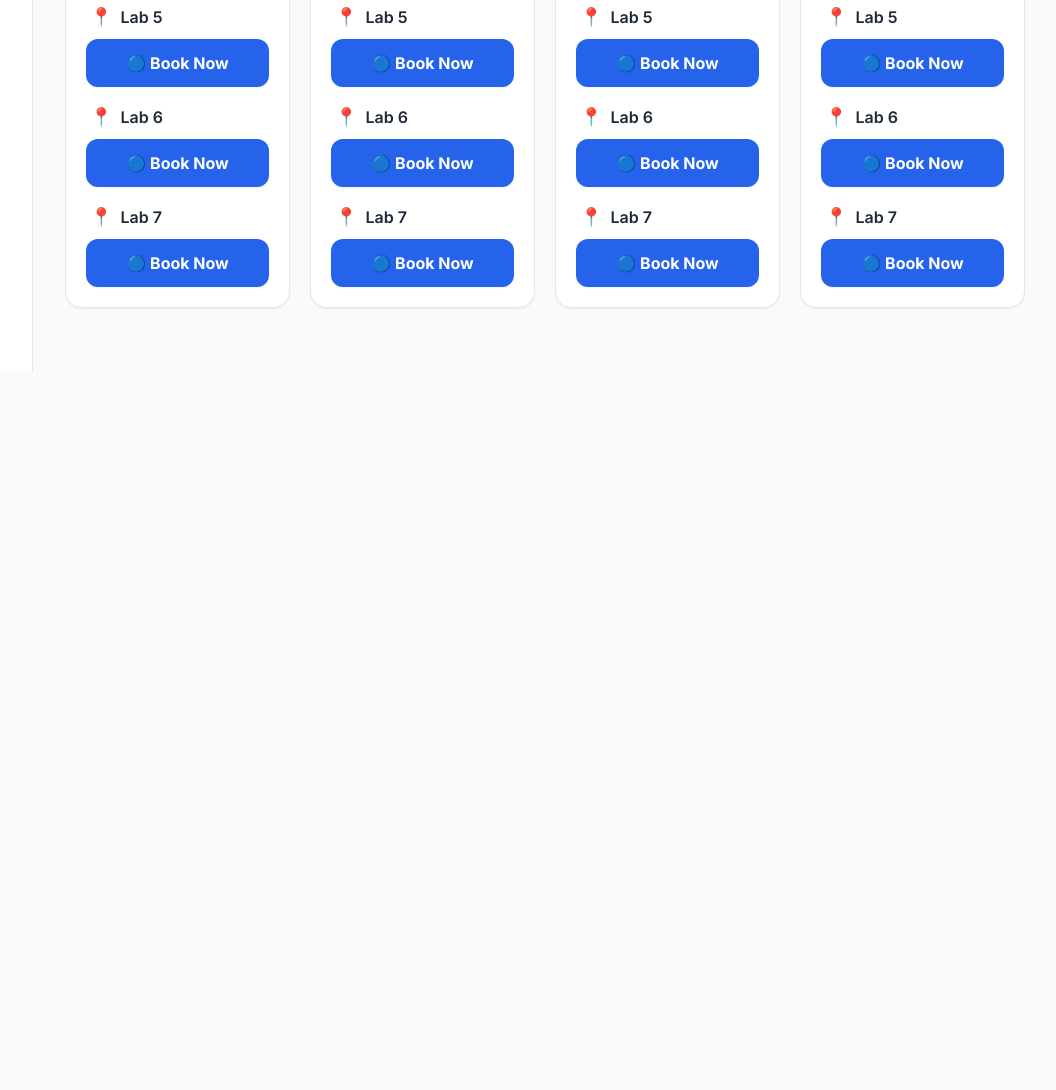
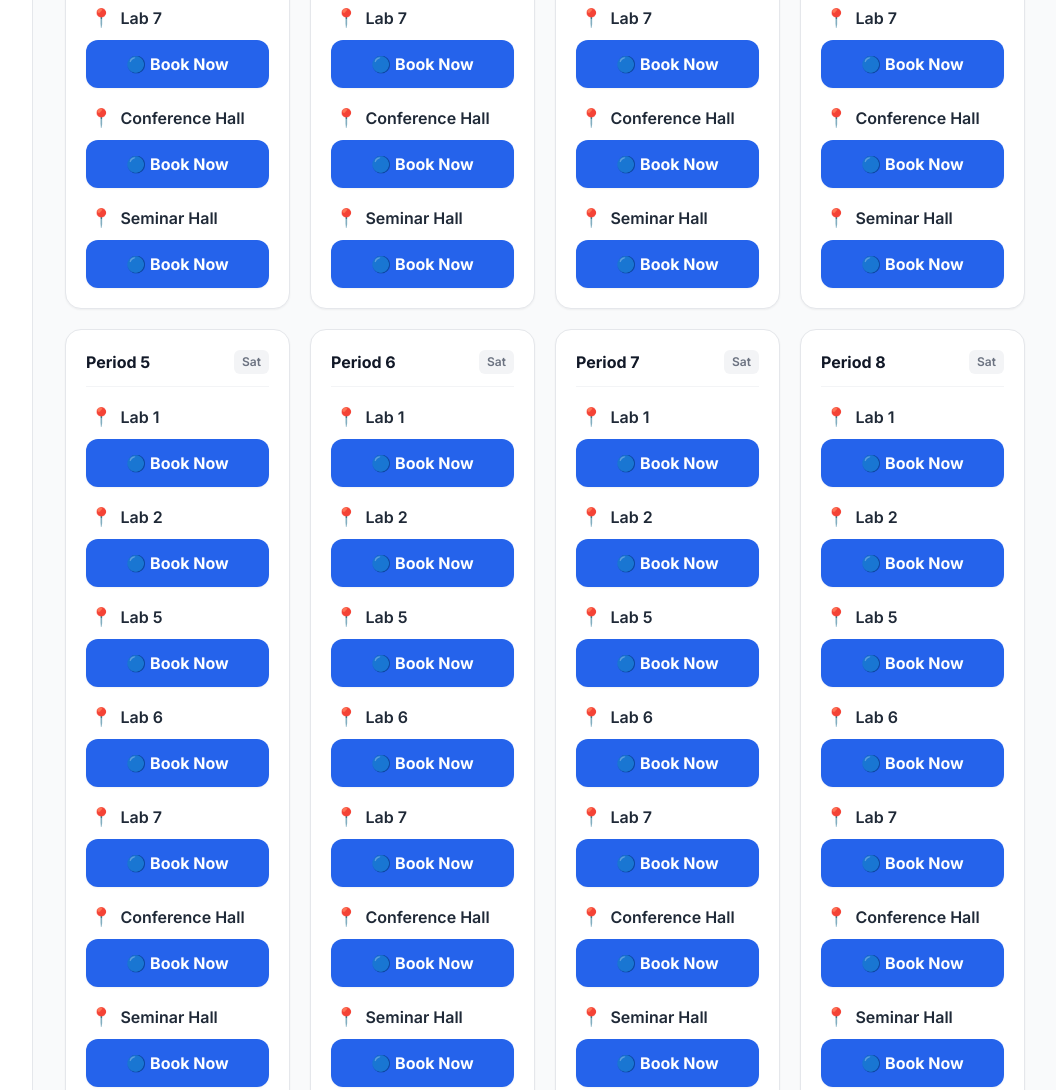
Before and after one commit to Sri2006-coder/lab-booking-app, a website: page website/frontend/dashboard.html in a window 1280 px wide. Shown: the part 632-1722 px from the top of the page, without its empty margins (223-1279 px from the left). Before the commit the page ends 1004 px from the top, so only its background shows below. Drawn offline with nearby package versions, Linux system fonts and the light colour scheme; no server answers.

Commit message:
Show all labs without duplication in dashboard

```diff
--- a/website/frontend/dashboard.html
+++ b/website/frontend/dashboard.html
@@ -105,7 +105,15 @@
             if (!container) return;
             container.innerHTML = '';
 
-            const labs = ["Lab 5", "Lab 6", "Lab 7"];
+            const labs = [
+                "Lab 1",
+                "Lab 2",
+                "Lab 5",
+                "Lab 6",
+                "Lab 7",
+                "Conference Hall",
+                "Seminar Hall"
+            ];
             const periods = [1, 2, 3, 4, 5, 6, 7, 8];
 
             const dateObj = new Date(currentDate);
```
